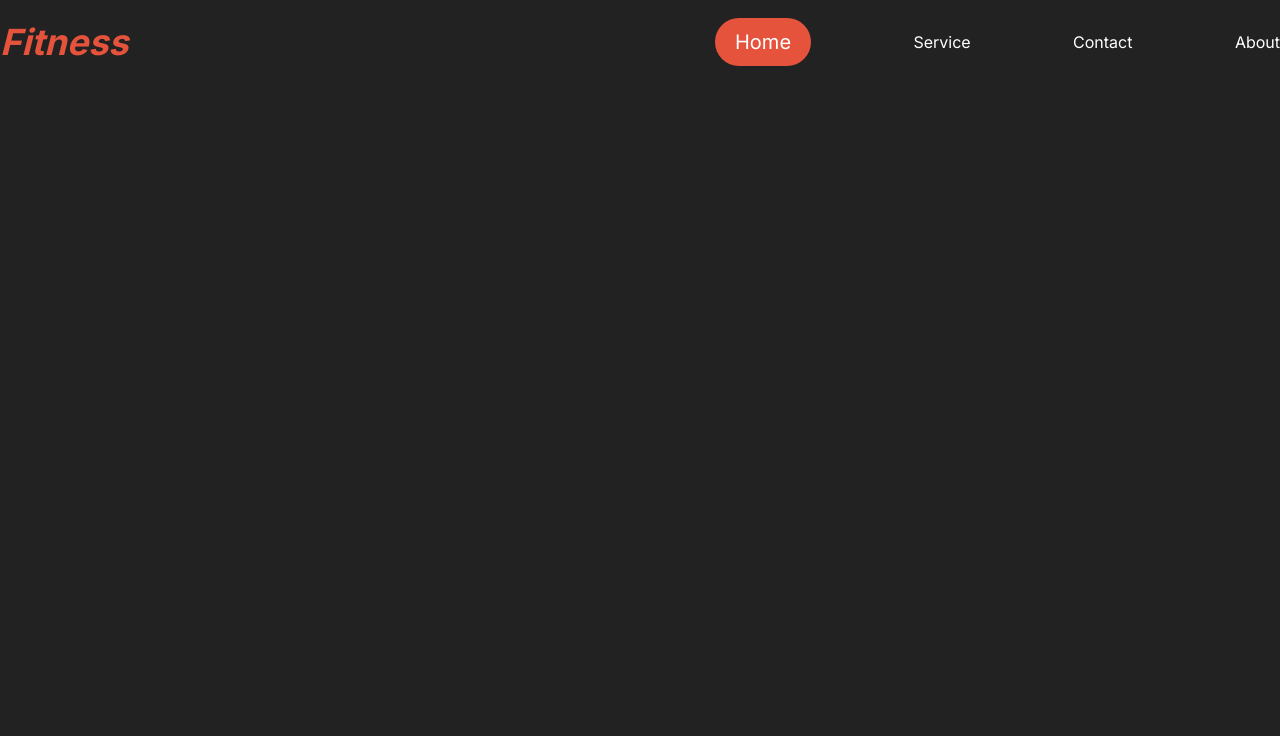
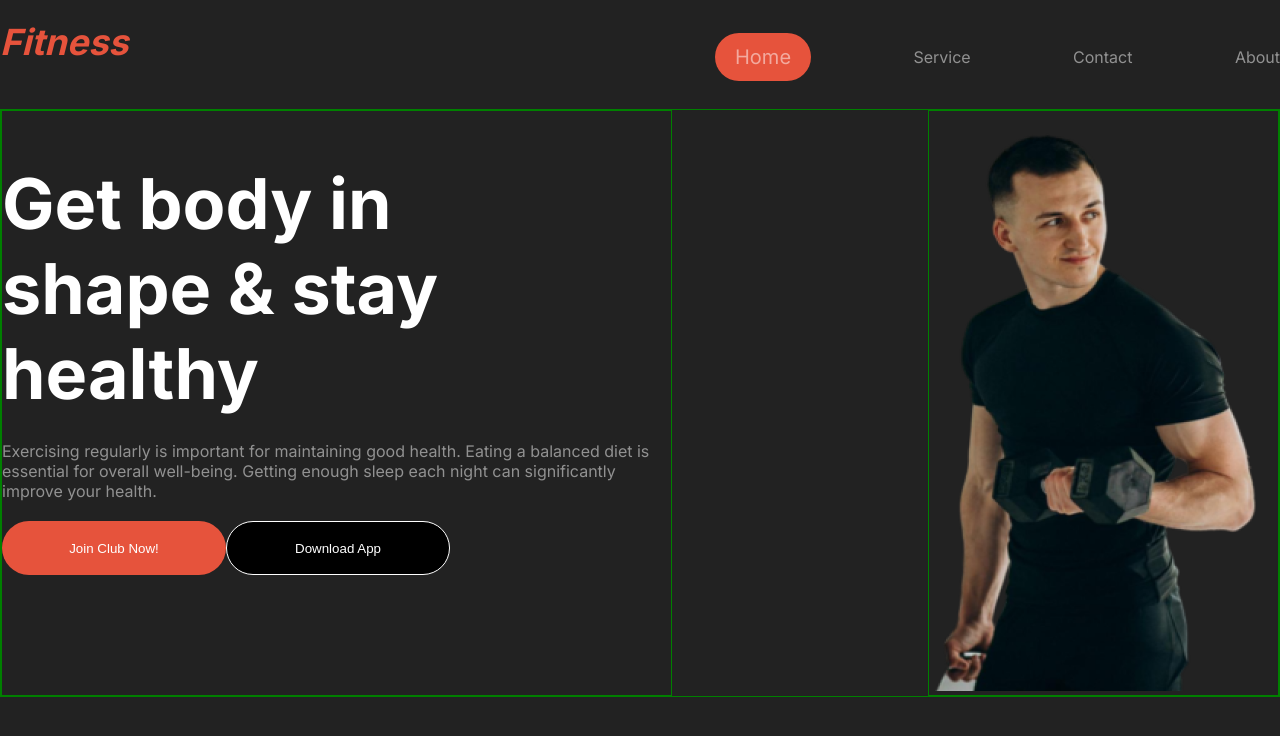
Before and after one commit to MDMonirujjaman805/Assignment-2, a plain HTML site: page index.html in a window 1280 px wide. Drawn offline with Linux system fonts and the light colour scheme.

Commit message:
bannar section

```diff
--- a/index.html
+++ b/index.html
@@ -29,7 +29,23 @@
     <!-- navbar ends here  -->
   </header>
   <main>
-
+   <div class="bannar-main">
+     <div class="bannar-left-main">
+      <div class="bannar-left">Get body in <br> <span  <link rel="preconnect" href="https://fonts.googleapis.com">
+        <link rel="preconnect" href="https://fonts.gstatic.com" crossorigin>
+        <span>shape</span> & stay <br>healthy</div>
+      <p>Exercising regularly is important for maintaining good health.
+       Eating a balanced diet is essential for overall well-being.
+       Getting enough sleep each night can significantly improve your health.</p>
+       <div class="btn-wrep">
+        <button class="btn-1">Join Club Now!</button>
+       <button class="btn-2">Download App</button>
+       </div>
+     </div>
+     <div class="bannar-right">
+      <img src="./images/Images 2.png" alt="">
+    </div>
+   </div>
   </main>
   <footer>
 
--- a/styles/style.css
+++ b/styles/style.css
@@ -53,3 +53,55 @@ body{
   font-size: 25px;
   /* border: 2px solid green; */
 }
+/* bannar section  */
+.bannar-main{
+  display: flex;
+  flex-direction: row;
+  margin: 40px auto 40px auto;
+  max-width: 1440px;
+  border: 1px solid green;
+  gap: 20%;
+}
+.bannar-left{
+  color: white;
+  font-size: 70px;
+  font-weight: 700;
+  padding-top: 50px;
+}
+p{
+  color: rgba(255, 255, 255, 0.5);
+  padding-top: 25px;
+}
+.btn-wrep{
+  display: flex;
+  padding-top: 20px;
+}
+.btn-1{
+  background: rgb(230, 83, 60);
+  color: white;
+  width: 224px;
+  height: 54px;
+  border-radius: 42px;
+  border: none;
+
+}
+.btn-2{
+  background-color: black;
+  color: white;
+  width: 224px;
+  height: 54px;
+  border-radius: 42px;
+  border: none;
+  border: 1px solid white;
+}
+.bannar-right{
+  width: 50%;
+  /* padding-right: 0px; */
+  /* padding-left: 100px; */
+  border: 1px solid green;
+}
+.bannar-left-main{
+  border: 1px solid green;
+  /* margin: auto 0; */
+
+}
```
